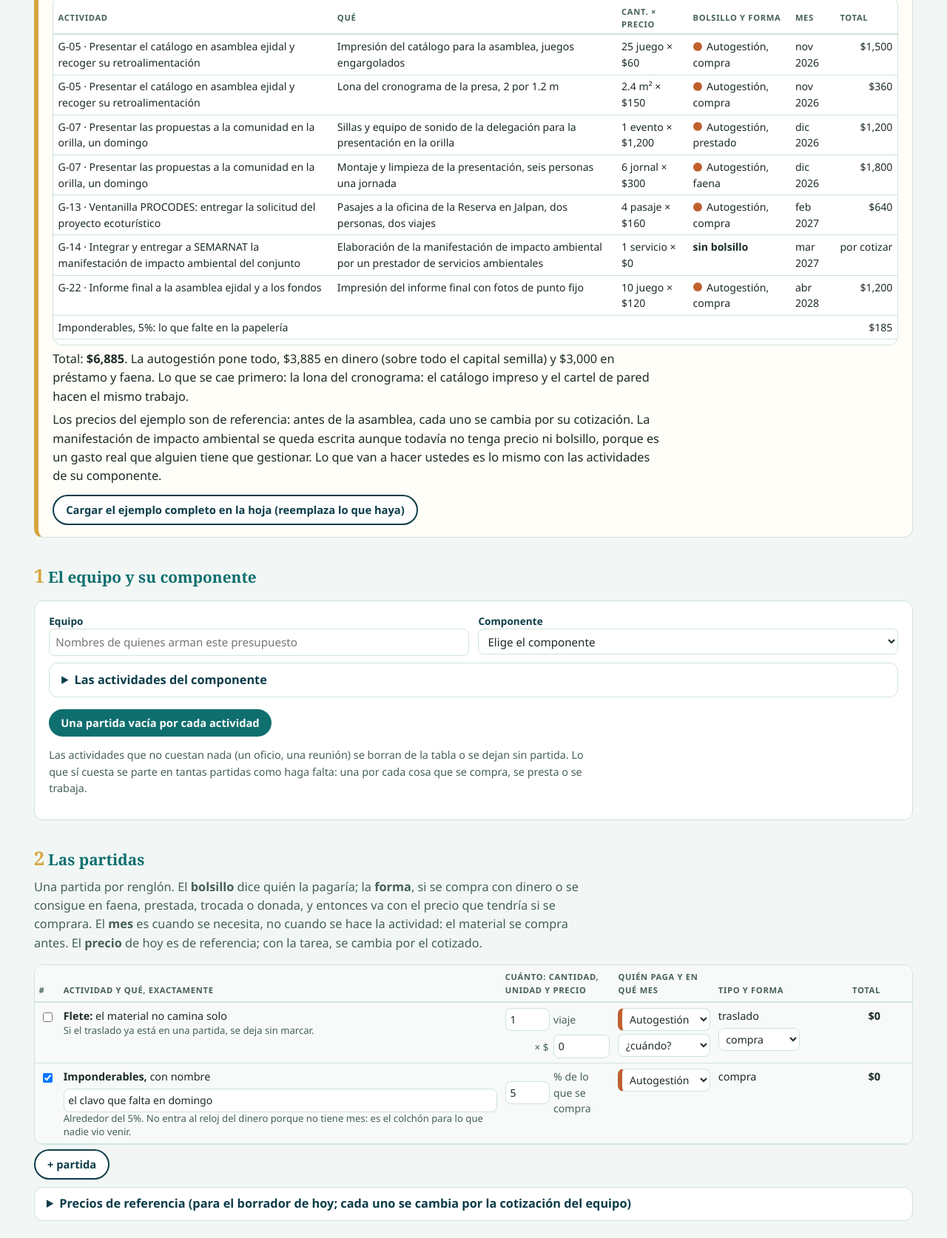
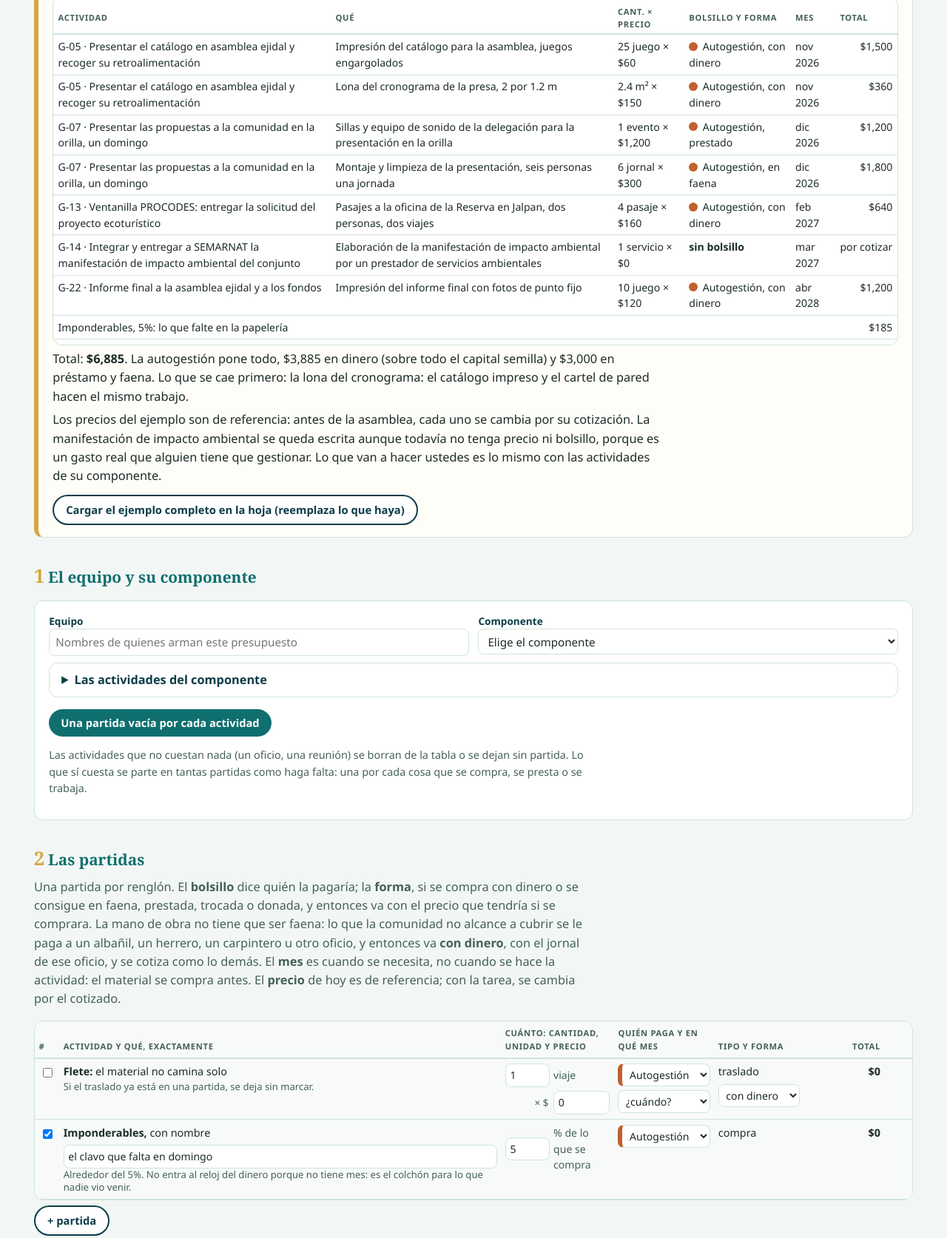
Before and after one commit to pas-web/gestiondeproyectos, a plain HTML site: page recursos/cronograma-y-presupuesto/practica-presupuesto.html in a window 1280 px wide. Shown: the part 1193-2867 px from the top of the page at 74% size. Drawn offline with Linux system fonts and the light colour scheme.

Commit message:
La práctica del presupuesto ya no amarra la mano de obra a la faena: albañil, carpintero, herrero y otros oficios entran con dinero y se cotizan
Co-Authored-By: Claude Opus 5.5 <noreply@anthropic.com>

```diff
--- a/recursos/cronograma-y-presupuesto/practica-presupuesto.html
+++ b/recursos/cronograma-y-presupuesto/practica-presupuesto.html
@@ -169,7 +169,7 @@
 </div>
 
 <h2><span class="n">2</span>Las partidas</h2>
-<p class="sub">Una partida por renglón. El <b>bolsillo</b> dice quién la pagaría; la <b>forma</b>, si se compra con dinero o se consigue en faena, prestada, trocada o donada, y entonces va con el precio que tendría si se comprara. El <b>mes</b> es cuando se necesita, no cuando se hace la actividad: el material se compra antes. El <b>precio</b> de hoy es de referencia; con la tarea, se cambia por el cotizado.</p>
+<p class="sub">Una partida por renglón. El <b>bolsillo</b> dice quién la pagaría; la <b>forma</b>, si se compra con dinero o se consigue en faena, prestada, trocada o donada, y entonces va con el precio que tendría si se comprara. La mano de obra no tiene que ser faena: lo que la comunidad no alcance a cubrir se le paga a un albañil, un herrero, un carpintero u otro oficio, y entonces va <b>con dinero</b>, con el jornal de ese oficio, y se cotiza como lo demás. El <b>mes</b> es cuando se necesita, no cuando se hace la actividad: el material se compra antes. El <b>precio</b> de hoy es de referencia; con la tarea, se cambia por el cotizado.</p>
 <div class="envoltura">
   <table class="plan" id="tabla">
     <colgroup><col class="c-num"><col class="c-que"><col class="c-cuanto"><col class="c-bol"><col class="c-tipo"><col class="c-total"><col class="c-x"></colgroup>
@@ -199,7 +199,7 @@
 
 <details>
   <summary>Precios de referencia (para el borrador de hoy; cada uno se cambia por la cotización del equipo)</summary>
-  <p class="ayuda">Son precios aproximados de la región a noviembre de 2026. Sirven para armar el primer borrador y para saber qué tan lejos anda la cotización de verdad. En el presupuesto que va a la asamblea ya no queda ninguno: todo lo que se compra se cotiza.</p>
+  <p class="ayuda">Son precios aproximados de la región a noviembre de 2026. Sirven para armar el primer borrador y para saber qué tan lejos anda la cotización de verdad. En el presupuesto que va a la asamblea ya no queda ninguno: todo lo que se compra se cotiza. Para la mano de obra hay dos caminos: el jornal de faena, que pone la comunidad y se valoriza, y el jornal de un oficio que se paga, que va con dinero y se cotiza con quien lo va a hacer.</p>
   <table class="ref" id="refs"></table>
 </details>
 
@@ -416,7 +416,9 @@ function revisar(e, s) {
     ['Pintura esmalte, 4 L', 'cubeta', 420, 'materiales'], ['Letrero de lámina impreso, 60 por 40 cm', 'pieza', 350, 'materiales'], ['Lona impresa', 'm²', 150, 'materiales'], ['Impresión a color', 'hoja', 8, 'materiales'],
     ['Tarima de pino usada', 'pieza', 100, 'materiales'], ['Banca rústica de tronco o tablón', 'pieza', 1200, 'materiales'], ['Manguera de media, rollo de 50 m', 'rollo', 550, 'equipo'],
     ['Cubeta de 19 L', 'pieza', 60, 'equipo'], ['Pala o pico', 'pieza', 280, 'equipo'], ['Carretilla', 'pieza', 1300, 'equipo'], ['Renta de retroexcavadora', 'hora', 900, 'equipo'],
-    ['Jornal de la región', 'jornal', 300, 'gente'], ['Comida de faena, por persona', 'persona', 80, 'gente'],
+    ['Jornal de faena, valorizado al de la región', 'jornal', 300, 'gente', 'faena'], ['Comida de faena, por persona', 'persona', 80, 'gente'],
+    ['Ayudante o peón, pagado', 'jornal', 360, 'gente'], ['Albañil oficial, pagado', 'jornal', 560, 'gente'], ['Carpintero, pagado', 'jornal', 750, 'gente'],
+    ['Herrero o soldador, pagado', 'jornal', 950, 'gente'], ['Otro oficio (electricista, plomero, pintor), a cotizar', 'jornal', 0, 'gente'],
     ['Flete en camioneta, cabecera a La Florida', 'viaje', 600, 'traslado'], ['Pasaje Arroyo Seco a Jalpan, ida y vuelta', 'pasaje', 160, 'traslado'], ['Gasolina', 'litro', 25.5, 'traslado'],
     ['Boya señalizadora de 30 cm', 'pieza', 450, 'materiales'], ['Fantasma luminiscente para poste', 'pieza', 35, 'materiales']
   ];
@@ -446,7 +448,10 @@ function revisar(e, s) {
   function acts() { return PRESA.actividades.filter(function (a) { return a.c === estado.componente; }); }
   function opciones(lista, sel, vacioTxt) { return (vacioTxt !== undefined ? '<option value="">' + vacioTxt + '</option>' : '') + lista.map(function (o) { var v = o[0], t = o[1]; return '<option value="' + esc(v) + '"' + (v === sel ? ' selected' : '') + '>' + esc(t) + '</option>'; }).join(''); }
   var OP_BOL = BOLSILLOS.map(function (b) { return [b.id, b.corto]; });
-  var OP_FORMA = FORMAS.map(function (f) { return [f, f]; });
+  // Lo que se ve de cada forma; «compra» también es pagarle a un oficio
+  var FORMA_TXT = { compra: 'con dinero', faena: 'en faena', prestado: 'prestado', trocado: 'trocado', donado: 'donado' };
+  function formaTxt(f) { return FORMA_TXT[f] || f || ''; }
+  var OP_FORMA = FORMAS.map(function (f) { return [f, formaTxt(f)]; });
   var OP_TIPO = TIPOS.map(function (t) { return [t, t]; });
   var OP_MES = MESES.map(function (m) { return [m, mesTxt(m)]; });
   function opAct(sel) {
@@ -462,7 +467,7 @@ function revisar(e, s) {
   // ── el ejemplo
   (function () {
     var ej = normal(PRESA.ejemplo), s = calcular(ej);
-    var filas = ej.partidas.map(function (p) { var a = actividadDe(p.actividad), b = BOLS[p.bolsillo]; return '<tr><td>' + esc(a ? a.cod + ' · ' + a.n : p.actividad) + '</td><td>' + esc(p.que) + '</td><td>' + p.cant + ' ' + esc(p.unidad) + ' × ' + pesos(p.precio) + '</td><td>' + (b ? '<span class="punto" style="--c:' + b.color + '"></span>' + esc(b.corto) + ', ' + p.forma : '<b>sin bolsillo</b>') + '</td><td>' + mesTxt(p.mes) + '</td><td class="m">' + (+p.precio ? pesos(totalDe(p)) : 'por cotizar') + '</td></tr>'; }).join('');
+    var filas = ej.partidas.map(function (p) { var a = actividadDe(p.actividad), b = BOLS[p.bolsillo]; return '<tr><td>' + esc(a ? a.cod + ' · ' + a.n : p.actividad) + '</td><td>' + esc(p.que) + '</td><td>' + p.cant + ' ' + esc(p.unidad) + ' × ' + pesos(p.precio) + '</td><td>' + (b ? '<span class="punto" style="--c:' + b.color + '"></span>' + esc(b.corto) + ', ' + formaTxt(p.forma) : '<b>sin bolsillo</b>') + '</td><td>' + mesTxt(p.mes) + '</td><td class="m">' + (+p.precio ? pesos(totalDe(p)) : 'por cotizar') + '</td></tr>'; }).join('');
     $('tablaEjemplo').innerHTML = '<tr><th>Actividad</th><th>Qué</th><th>Cant. × precio</th><th>Bolsillo y forma</th><th>Mes</th><th>Total</th></tr>' + filas + '<tr><td colspan="5">Imponderables, ' + ej.imp.pct + '%: ' + esc(ej.imp.nombre) + '</td><td class="m">' + pesos(s.imp) + '</td></tr>';
     $('resumenEjemplo').innerHTML = 'Total: <b>' + pesos(s.total) + '</b>. La autogestión pone todo, ' + pesos(s.bols.AUT.dinero) + ' en dinero (sobre todo el capital semilla) y ' + pesos(s.bols.AUT.especie) + ' en préstamo y faena. Lo que se cae primero: ' + esc(ej.seCae.charAt(0).toLowerCase() + ej.seCae.slice(1));
   })();
@@ -620,7 +625,7 @@ function revisar(e, s) {
 
   // ── precios de referencia
   $('refs').innerHTML = '<tr><th>Qué</th><th>Unidad</th><th>Precio de referencia</th><th>Tipo</th><th></th></tr>' + REFS.map(function (r, i) { return '<tr><td>' + esc(r[0]) + '</td><td>' + r[1] + '</td><td>' + pesos(r[2]) + '</td><td>' + r[3] + '</td><td><button class="btn claro chico" type="button" data-ref="' + i + '">usar</button></td></tr>'; }).join('');
-  $('refs').addEventListener('click', function (ev) { var b = ev.target.closest('[data-ref]'); if (!b) return; var r = REFS[+b.dataset.ref]; estado.partidas.push(nueva({ que: r[0], unidad: r[1], precio: r[2], tipo: r[3], forma: r[3] === 'gente' && /jornal/i.test(r[0]) ? 'faena' : 'compra' })); pintarTabla(); guardar(); refrescar(); $('tabla').scrollIntoView({ behavior: 'smooth', block: 'end' }); });
+  $('refs').addEventListener('click', function (ev) { var b = ev.target.closest('[data-ref]'); if (!b) return; var r = REFS[+b.dataset.ref]; estado.partidas.push(nueva({ que: r[0], unidad: r[1], precio: r[2], tipo: r[3], forma: r[4] || 'compra' })); pintarTabla(); guardar(); refrescar(); $('tabla').scrollIntoView({ behavior: 'smooth', block: 'end' }); });
 
   // ── el ejemplo, cargado en la hoja
   $('verEjemplo').addEventListener('click', function () {
@@ -656,8 +661,8 @@ function revisar(e, s) {
   });
   $('descargarHtml').addEventListener('click', function () {
     var s = calcular(estado), rev = revisar(estado, s), c = nombreComp(estado.componente);
-    var filas = estado.partidas.map(function (p) { var a = actividadDe(p.actividad); return '<tr><td>' + p.id + '</td><td>' + esc(a ? a.cod + ' · ' + a.n : p.actividad) + '</td><td>' + esc(p.que) + '</td><td>' + p.cant + ' ' + esc(p.unidad) + '</td><td class="m">' + pesos(p.precio) + '</td><td>' + p.tipo + '</td><td>' + (BOLS[p.bolsillo] ? BOLS[p.bolsillo].corto : 'sin bolsillo') + '</td><td>' + p.forma + '</td><td>' + mesTxt(p.mes) + '</td><td class="m">' + pesos(totalDe(p)) + '</td></tr>'; }).join('');
-    if (estado.flete.si) filas += '<tr><td></td><td colspan="2">Flete</td><td>' + estado.flete.cant + ' viaje</td><td class="m">' + pesos(estado.flete.precio) + '</td><td>traslado</td><td>' + (BOLS[estado.flete.bolsillo] ? BOLS[estado.flete.bolsillo].corto : '') + '</td><td>' + estado.flete.forma + '</td><td>' + mesTxt(estado.flete.mes) + '</td><td class="m">' + pesos(s.flete) + '</td></tr>';
+    var filas = estado.partidas.map(function (p) { var a = actividadDe(p.actividad); return '<tr><td>' + p.id + '</td><td>' + esc(a ? a.cod + ' · ' + a.n : p.actividad) + '</td><td>' + esc(p.que) + '</td><td>' + p.cant + ' ' + esc(p.unidad) + '</td><td class="m">' + pesos(p.precio) + '</td><td>' + p.tipo + '</td><td>' + (BOLS[p.bolsillo] ? BOLS[p.bolsillo].corto : 'sin bolsillo') + '</td><td>' + formaTxt(p.forma) + '</td><td>' + mesTxt(p.mes) + '</td><td class="m">' + pesos(totalDe(p)) + '</td></tr>'; }).join('');
+    if (estado.flete.si) filas += '<tr><td></td><td colspan="2">Flete</td><td>' + estado.flete.cant + ' viaje</td><td class="m">' + pesos(estado.flete.precio) + '</td><td>traslado</td><td>' + (BOLS[estado.flete.bolsillo] ? BOLS[estado.flete.bolsillo].corto : '') + '</td><td>' + formaTxt(estado.flete.forma) + '</td><td>' + mesTxt(estado.flete.mes) + '</td><td class="m">' + pesos(s.flete) + '</td></tr>';
     if (estado.imp.si) filas += '<tr><td></td><td colspan="2">Imponderables, ' + estado.imp.pct + '%: ' + esc(estado.imp.nombre) + '</td><td colspan="6"></td><td class="m">' + pesos(s.imp) + '</td></tr>';
     var bol = BOLSILLOS.map(function (b) { var x = s.bols[b.id]; return '<tr><td>' + esc(b.nombre) + '</td><td class="m">' + pesos(x.dinero) + '</td><td class="m">' + pesos(x.especie) + '</td><td class="m">' + pesos(x.dinero + x.especie) + '</td></tr>'; }).join('');
     var html = '<!DOCTYPE html><html lang="es"><head><meta charset="UTF-8"><title>Presupuesto · ' + esc(c) + '</title><style>body{font-family:Segoe UI,system-ui,sans-serif;max-width:1150px;margin:1rem auto;padding:0 1rem;color:#1C2B28}h1,h2{font-family:Georgia,serif;color:#0B3C49}table{border-collapse:collapse;width:100%;font-size:.86rem;margin:.4rem 0}td,th{border:1px solid #CFE3DD;padding:.3rem .4rem;text-align:left;vertical-align:top}.m{text-align:right;white-space:nowrap}li.mal{color:#8A3B2B}li.ojo{color:#7C6222}</style></head><body>'
```
Also changed, not shown: 1 other file.
